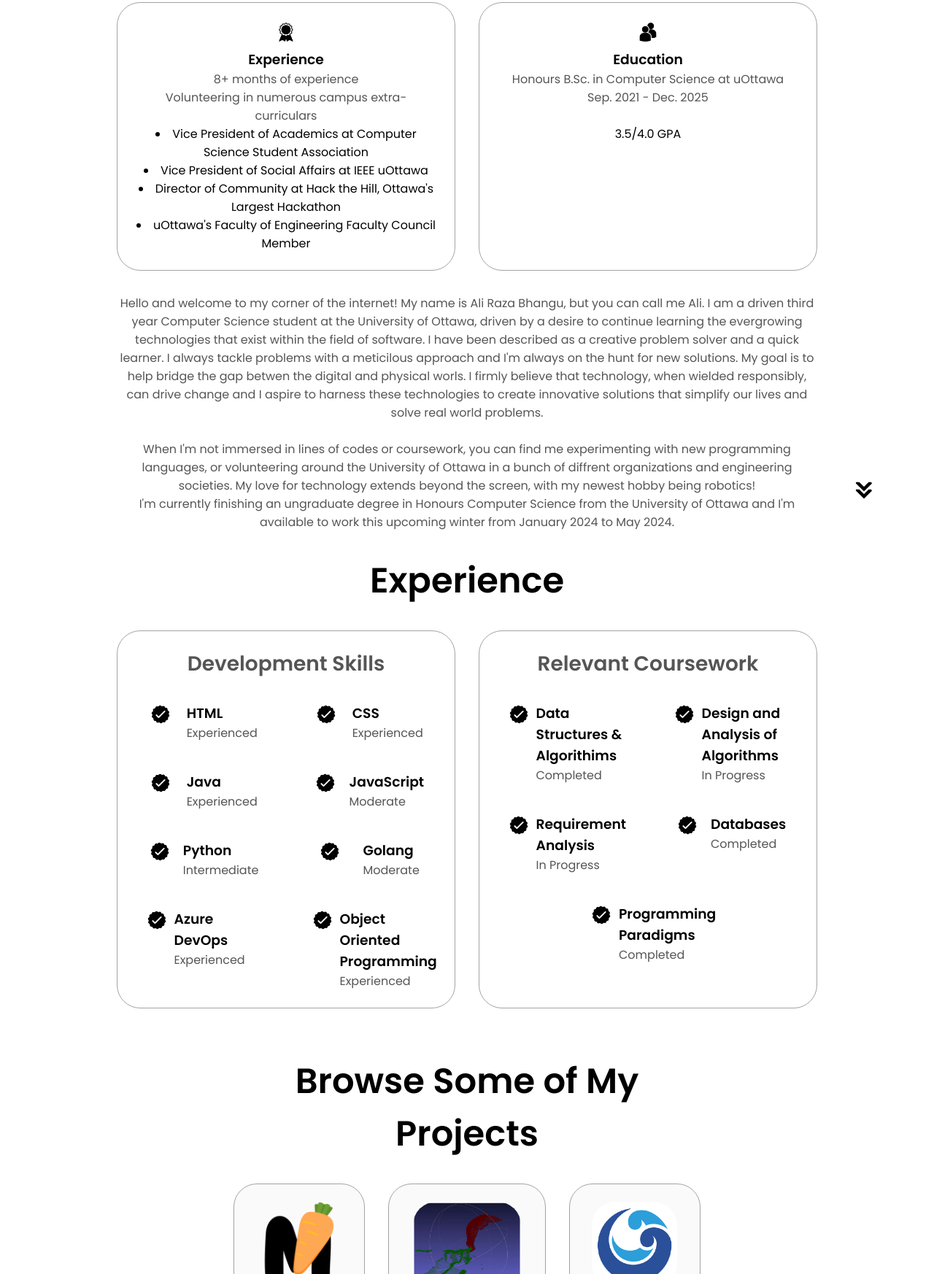
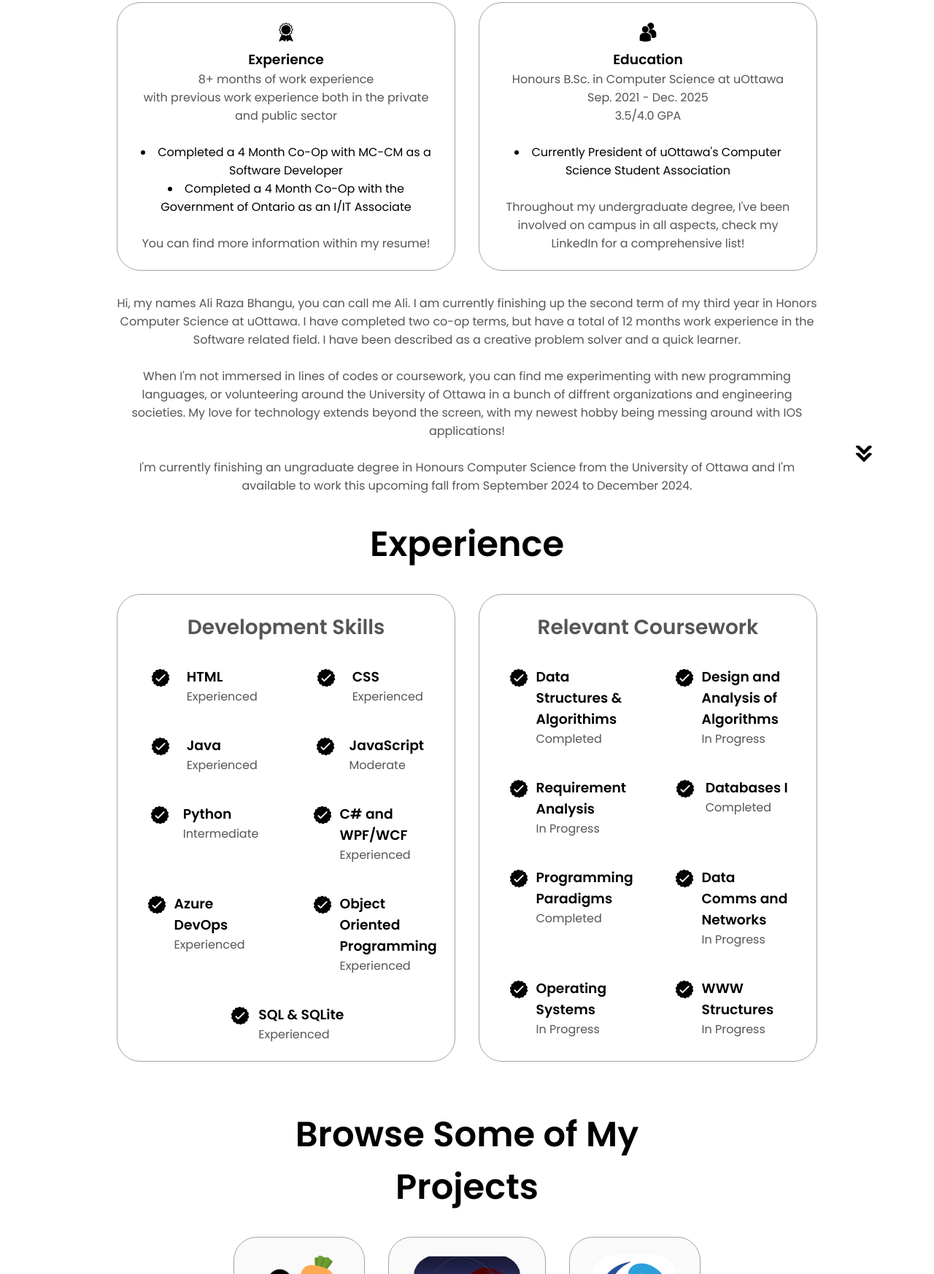
Before and after one commit to ABhangu59/ABhangu59.github.io, a plain HTML site: page index.html in a window 1280 px wide. Shown: the part 1054-2800 px from the top of the page at 73% size. Drawn offline with Linux system fonts and the light colour scheme.

Commit message:
Added changes to the website to update my new skills.

```diff
--- a/index.html
+++ b/index.html
@@ -47,12 +47,10 @@
         <div class="section_text">
             <p class = "section-text-p1">Hey, I'm</p>
             <h1 class="title">Ali Raza Bhangu</h1>
-            <avaiable class = "section-text-p2">Third Year Computer Science Student at uOttawa, </p>
+            <avaiable class = "section-text-p2">Third Year Computer Science Student at uOttawa </p>
             <div class = "btn-container">
                 <button class ="btn btn-color-2" onclick="window.open('AliBhangu_Resume2023.pdf')">Get My Resume</button>
-
             </div>
-
             <div class = "btn-container">
                 <button class ="btn btn-color-1" onclick="location.href = './#contact'">Contact Info</button>
             </div>
@@ -89,17 +87,24 @@
                 <div class = "details-container">
                     <img src ="experience.png" alt="experienceicon" class="icon" />
                     <h3> Experience </h3>
-                    <p>8+ months of experience <br /> Volunteering in numerous campus extra-curriculars
-                        <li>Vice President of Academics at Computer Science Student Association</li>
-                        <li>Vice President of Social Affairs at IEEE uOttawa</li>
-                        <li>Director of Community at Hack the Hill, Ottawa's Largest Hackathon </li>
-                        <li>uOttawa's Faculty of Engineering Faculty Council Member</li>
-                    </p>
+                    <p>8+ months of work experience
+                      <br /> with previous work experience both in the private and public sector </p>
+                      <br />
+                      <li> Completed a 4 Month Co-Op with MC-CM as a Software Developer </li>
+                      <li> Completed a 4 Month Co-Op with the Government of Ontario as an I/IT Associate</li>
+                      <br />
+                      <p> You can find more information within my resume! </p>
+
                 </div>
                 <div class = "details-container">
                     <img src ="education.png" alt="Education Icon" class="icon" />
                     <h3>Education</h3>
-                    <p>Honours B.Sc. in Computer Science at uOttawa <br /> Sep. 2021 - Dec. 2025</p> <br /> 3.5/4.0 GPA
+                    <p>Honours B.Sc. in Computer Science at uOttawa <br /> Sep. 2021 - Dec. 2025 <br /> 3.5/4.0 GPA  </p>
+                    <br /> <li> Currently President of uOttawa's Computer Science Student Association</li>
+                    <br>
+                    <p> Throughout my undergraduate degree, I've been involved on campus in all aspects, check my LinkedIn
+                      for a comprehensive list!
+                    </p>
                 </div>
 
 
@@ -110,13 +115,16 @@
 
 
              <div class = "text-container">
-                <p> Hello and welcome to my corner of the internet! My name is Ali Raza Bhangu, but you can call me Ali. I am a driven third year Computer Science student at the University of Ottawa, driven
-                    by a desire to continue learning the evergrowing technologies that exist within the field of software. I have been described as a creative problem solver and a quick learner. I always tackle problems
-                    with a meticilous approach and I'm always on the hunt for new solutions. My goal is to help bridge the gap betwen the digital and physical worls. I firmly believe that technology, when wielded responsibly, can drive change and
-                    I aspire to harness these technologies to create innovative solutions that simplify our lives and solve real world problems.
+                <p> Hi, my names Ali Raza Bhangu, you can call me Ali. I am currently finishing up the second term of my third year in Honors Computer Science
+                  at uOttawa. I have completed two co-op terms, but have a total of 12 months work experience in the Software related field.
+                  I have been described as a creative problem solver and a quick learner.
+
+
                         <br/> <br/>
-                         When I'm not immersed in lines of codes or coursework, you can find me experimenting with new programming languages, or volunteering around the University of Ottawa in a bunch of diffrent organizations and engineering societies. My love for technology extends beyond the screen, with my newest hobby being robotics!
-                    <br/>I'm currently finishing an ungraduate degree in Honours Computer Science from the University of Ottawa and I'm available to work this upcoming winter from January 2024 to May 2024.
+                         When I'm not immersed in lines of codes or coursework, you can find me experimenting with new programming languages, or volunteering around the University of Ottawa in a bunch of diffrent organizations and engineering societies. My love for technology extends beyond the screen, with my newest hobby being messing
+                         around with IOS applications!
+
+                    <br/><br/>I'm currently finishing an ungraduate degree in Honours Computer Science from the University of Ottawa and I'm available to work this upcoming fall from September 2024 to December 2024.
                 </p>
 
                 </div>
@@ -197,8 +205,8 @@
                     class="icon"
                   />
                   <div>
-                    <h3>Golang</h3>
-                    <p>Moderate</p>
+                    <h3>C# and WPF/WCF</h3>
+                    <p>Experienced</p>
                   </div>
                 </article>
                 <article>
@@ -222,6 +230,18 @@
                     />
                     <div>
                       <h3>Object Oriented Programming</h3>
+                      <p>Experienced</p>
+                    </div>
+                  </article>
+
+                  <article>
+                    <img
+                      src="checkmark.png"
+                      alt="Experience icon"
+                      class="icon"
+                    />
+                    <div>
+                      <h3> SQL & SQLite </h3>
                       <p>Experienced</p>
                     </div>
                   </article>
@@ -271,7 +291,7 @@
                     class="icon"
                   />
                   <div>
-                    <h3>Databases</h3>
+                    <h3>Databases I</h3>
                     <p>Completed</p>
                   </div>
                 </article>
@@ -288,6 +308,41 @@
                     </div>
                   </article>
 
+                  <article>
+                    <img
+                    src="checkmark.png"
+                    alt="Experience icon"
+                    class="icon"
+                    />
+                    <div>
+                      <h3> Data Comms and Networks</h3>
+                      <p>In Progress</p>
+                    </div>
+                  </article>
+
+                  <article>
+                    <img
+                    src="checkmark.png"
+                    alt="Experience icon"
+                    class="icon"
+                    />
+                    <div>
+                      <h3> Operating Systems</h3>
+                      <p>In Progress</p>
+                    </div>
+                  </article>
+
+                  <article>
+                    <img
+                    src="checkmark.png"
+                    alt="Experience icon"
+                    class="icon"
+                    />
+                    <div>
+                      <h3> WWW Structures</h3>
+                      <p>In Progress</p>
+                    </div>
+                  </article>
               </div>
             </div>
           </div>
@@ -399,8 +454,8 @@
             </div>
 
             <div class ="outro" >
-                <h3>I am available to work for 5 months beginning January 2024!</h3>
-                <p>If you have a project you would like some help with or just want to say hi, <br/> feel free to message me anytime!</p>
+                <h3>I am available to work for 4 months beginning September 2024!</h3>
+                <p>If you have a project or opportunity you'd like to discuss with me, <br/> feel free to message me anytime!</p>
 
 
             </div>
@@ -418,7 +473,7 @@
                 </ul>
               </div>
             </nav>
-            <p>Copyright &#169; 2023 Ali Bhangu. All Rights Reserved. </p>
+            <p>Copyright &#169; 2024 Ali Bhangu. All Rights Reserved. </p>
             <p> <small>Special thanks to Ademir Alijagic for the help with guiding the webpage's development and inspiration</small></p>
           </footer>
 
--- a/style.css
+++ b/style.css
@@ -211,12 +211,14 @@ section {
     cursor: pointer;
     height: 2rem;
 }
+
 /* BUTTONS */
 
 .btn-container {
     display: flex;
     justify-content: center;
     gap: 1rem;
+    margin: 19;
   }
 
   .btn {
@@ -224,13 +226,15 @@ section {
     transition: all 300ms ease;
     padding: 1rem;
     width: 8rem;
+    margin: 10;
     border-radius: 2rem;
   }
 
   .btn-color-1,
   .btn-color-2 {
-    border: rgb(55, 55, 55) 0.1rem solid;
+    border: rgba(55, 55, 55, 0.423) 0.1rem solid;
   }
+
 
   .btn-color-1:hover,
   .btn-color-2:hover {
@@ -317,6 +321,7 @@ section {
 
   #experience {
     position: relative;
+    padding: 20;
   }
 
   .experience-sub-title {
```
Also changed, not shown: 1 other file.
